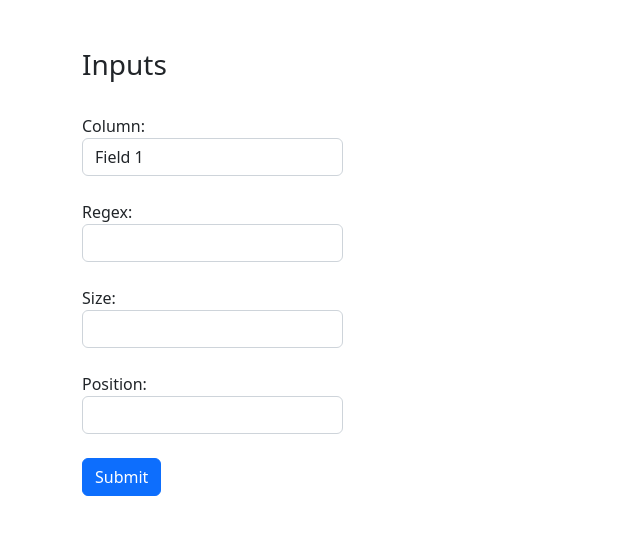
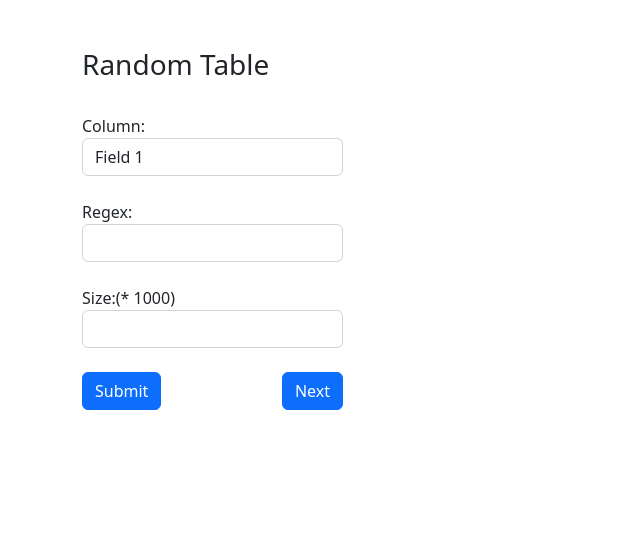
Before and after one commit to LL08-MathematicalModelling-dowell/100112-DowellRandom-Table, a Django app: page / in a window 1280 px wide. Shown: the top 535 px of the page, without its empty margins (0-640 px from the left). Run offline with Django 3.2, Linux system fonts and the light colour scheme.

Commit message:
add position and next data link in random table

```diff
--- a/random_table/functions.py
+++ b/random_table/functions.py
@@ -1,12 +1,34 @@
 import pandas as pd
+import requests
+import json
+
+DB_URL = "https://datacube.uxlivinglab.online/db_api/crud/"
+API_KEY = "wp#!zf&}GPiy06'7'G%3:6]l;].V|<[KIsmlGZCcgm9Enx664fi1psHbJWBM1FZK"
+
 
 class SearchEngine:
     def __init__(self):
-        self.df = pd.read_json("/home/uxlivinglab200112/100112-DowellRandom-Table/random-data-files/data1.json").astype(str)
 
-    def fetch_by_regex(self , column, regex , size):
-        df = self.df[self.df[column].str.contains(regex, regex= True, na=False)]
-        return df.head(size)
+        self.df = None
+
+    def fetch_by_regex(self , column, regex , size, position):
+        if not position:
+            position = 1
+
+        dfs = []
+        for i in range(position, position+size):
+            data = fetch('collection_'+str(i))
+            if not data:
+                continue
+            df_temp = pd.DataFrame(data).astype(str)
+
+            dfs.append(df_temp)
+
+        self.df = pd.concat(dfs)
+
+        return self.df[self.df[column].str.contains(regex, regex= True, na=False)]
+
+
 
 class SearchManager:
     __instance = None
@@ -22,3 +44,23 @@ class SearchManager:
         if SearchManager.__instance == None:
             SearchManager()
         return SearchManager.__instance
+
+
+
+def fetch(coll):
+    data = {
+        "api_key": API_KEY,
+        "operation":"fetch",
+        "db_name": "random_table",
+        "coll_name": coll,
+        "filters": {}
+    }
+
+
+    response = requests.get(DB_URL, data=data)
+    try:
+        response_data = json.loads(response.text)
+    except Exception as e:
+        return None
+
+    return response_data['data']
--- a/random_table/views.py
+++ b/random_table/views.py
@@ -1,26 +1,9 @@
 from django.shortcuts import render
 from rest_framework.views import APIView
 from django.http import JsonResponse
-#from rest_framework.response import Response
-#from .spark import SparkSes
+
 from .functions import *
-#import json
-'''
-spark = SparkSes("CLIENT/static/data_filter.json")
-class ClientAdd(APIView):
 
-    def post(self, request):
-        data = request.data
-        print(data)
-        try:
-            df = spark.search_by_regex(data['column'], data['regex'] , int(data['size']))
-            result = df.toJSON().collect()
-            data_list = [json.loads(item) for item in result]
-            return Response({'data': data_list}, status=200)
-        except Exception as e:
-            print(e)
-            return Response({'error': str(e)}, status=500)
-'''
 
 def client_home(request):
     return render(request, 'client_home.html')
@@ -32,8 +15,18 @@ class ClientSearch(APIView):
             column = request.GET.get('column')
             regex = request.GET.get('regex')
             size = request.GET.get('size')
-            df = SearchManager.getInstance().fetch_by_regex(column, regex, int(size))
+            position = request.GET.get('position', "1")
+
+            size = int(size)
+            try:
+                position = int(position)
+            except Exception as e:
+                position=1
+
+            next_data_link = f"http://uxlivinglab200112.pythonanywhere.com/pandas/?column=field1&regex={regex}&size={size}&position={position+size}"
+
+            df = SearchManager.getInstance().fetch_by_regex(column, regex, size, position)
             result = df.to_dict("records")
-            return JsonResponse({'data': result}, status=200)
+            return JsonResponse({'data': result, 'next_data_link':next_data_link}, status=200)
         except Exception as e:
             return JsonResponse({'error': str(e)}, status=500)
--- a/static/script.js
+++ b/static/script.js
@@ -1,26 +1,26 @@
+let next_url = undefined;
+
 $('#submit').click(function() {
+
+    $('#submit').text("loading...");
 
     const column = $('#column').val();
     const regex = $('#regex').val();
     const size = $('#size').val();
-    const position = $('#position').val();
     const data = {
         column: column,
         regex: regex,
         size: size,
-        position: position
+        position: "1"
     };
-
-    $('#submit_group').empty()
-    .append('<button type="button" class="btn btn-primary" id="next">Next</button>')
-    .append('<button type="button" class="btn btn-primary" id="previous">Previous</button>');
 
     $.ajax({
         type: 'GET',
         url: 'pandas/?column=' + data.column + '&regex=' + data.regex + '&size=' + data.size + '&position=' + data.position,
         contentType: 'application/json',
         success: function(data) {
-            console.log(data);
+            $('#submit').text("Submit");
+
             let csvData = jsonToCsv(data["data"]);
             let blob = new Blob([csvData], { type: 'text/csv' });
             let url = window.URL.createObjectURL(blob);
@@ -30,13 +30,64 @@ $('#submit').click(function() {
             document.body.appendChild(a);
             a.click();
             window.location.href = url;
+
+            next_url = data["next_data_link"];
+
+            $('#submit').text("Submit");
+
         },
         error: function(error) {
+            $('#submit').text("Submit");
+
             console.log(error);
         }
     });
 
 });
+
+
+
+$('#next-btn').click(function() {
+
+
+    if(next_url==undefined) {
+        alert("no next url found");
+        return;
+    }
+
+    $('#next-btn').text("loading...");
+
+
+    $.ajax({
+        type: 'GET',
+        url: next_url,
+        contentType: 'application/json',
+        success: function(data) {
+            $('#next-btn').text("Next");
+
+            let csvData = jsonToCsv(data["data"]);
+            let blob = new Blob([csvData], { type: 'text/csv' });
+            let url = window.URL.createObjectURL(blob);
+            let a = document.createElement('a');
+            a.href = url;
+            a.download = 'data.csv';
+            document.body.appendChild(a);
+            a.click();
+            window.location.href = url;
+
+            next_url = data["next_data_link"];
+
+
+        },
+        error: function(error) {
+            $('#next-btn').text("Next");
+
+            console.log(error);
+        }
+    });
+
+});
+
 
 
 
--- a/templates/base.html
+++ b/templates/base.html
@@ -4,7 +4,7 @@
   <head>
     <meta charset="utf-8">
     <meta name="viewport" content="width=device-width, initial-scale=1">
-    <title>Demo</title>
+    <title>Random table</title>
     <link href="https://cdn.jsdelivr.net/npm/bootstrap@5.2.3/dist/css/bootstrap.min.css" rel="stylesheet" integrity="sha384-rbsA2VBKQhggwzxH7pPCaAqO46MgnOM80zW1RWuH61DGLwZJEdK2Kadq2F9CUG65" crossorigin="anonymous">
     <script src="https://ajax.googleapis.com/ajax/libs/jquery/3.6.4/jquery.min.js"></script>
   </head>
--- a/templates/client_home.html
+++ b/templates/client_home.html
@@ -4,7 +4,7 @@
 <div class="container mt-5">
   <div class="row">
     <div class="col-md-3">
-      <h3>Inputs</h3>
+      <h3>Random Table</h3>
       <br>
         <div class="form-group">
           <label for="column">Column:</label>
@@ -28,17 +28,14 @@
         </div>
         <br>
         <div class="form-group">
-          <label for="size">Size:</label>
+          <label for="size">Size:(* 1000)</label>
           <input type="text" class="form-control" id="size">
         </div>
-        <br>
-        <div class="form-group">
-          <label for="size">Position:</label>
-          <input type="text" class="form-control" id="position">
-        </div>
+
         <br>
         <div class="d-flex justify-content-between form-group" id="submit_group">
           <button id="submit" type="submit" class="btn btn-primary">Submit</button>
+          <button id="next-btn" type="submit" class="btn btn-primary">Next</button>
         </div>
     </div>
     <div class="col-md-1">
```
Also changed, not shown: 1 other file.
